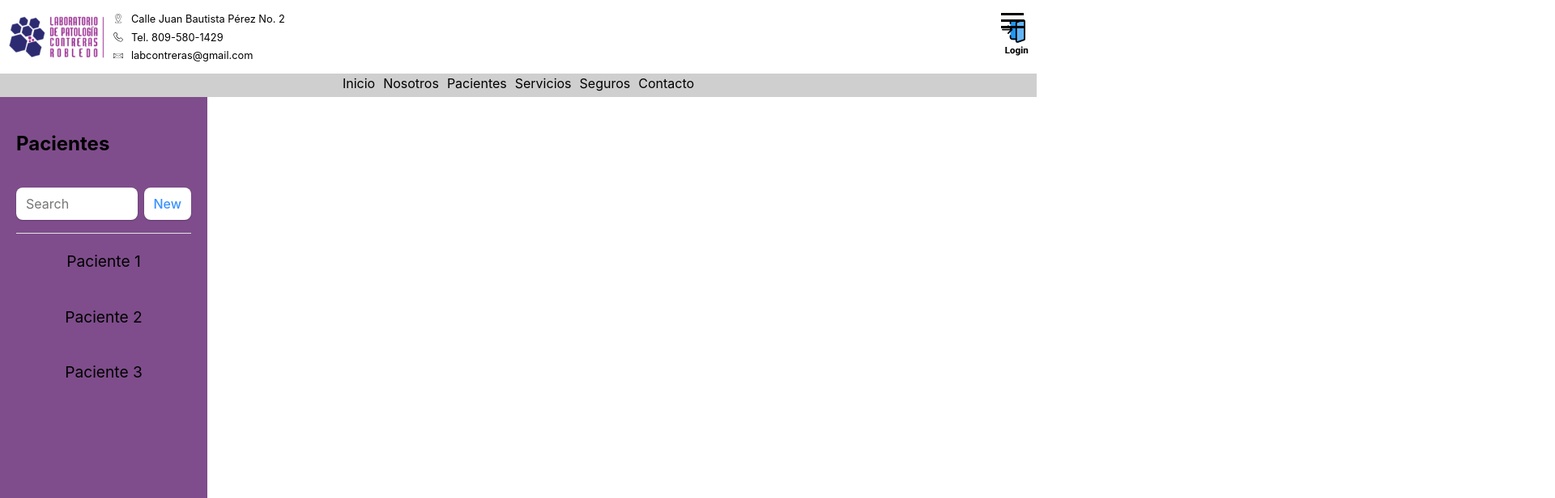
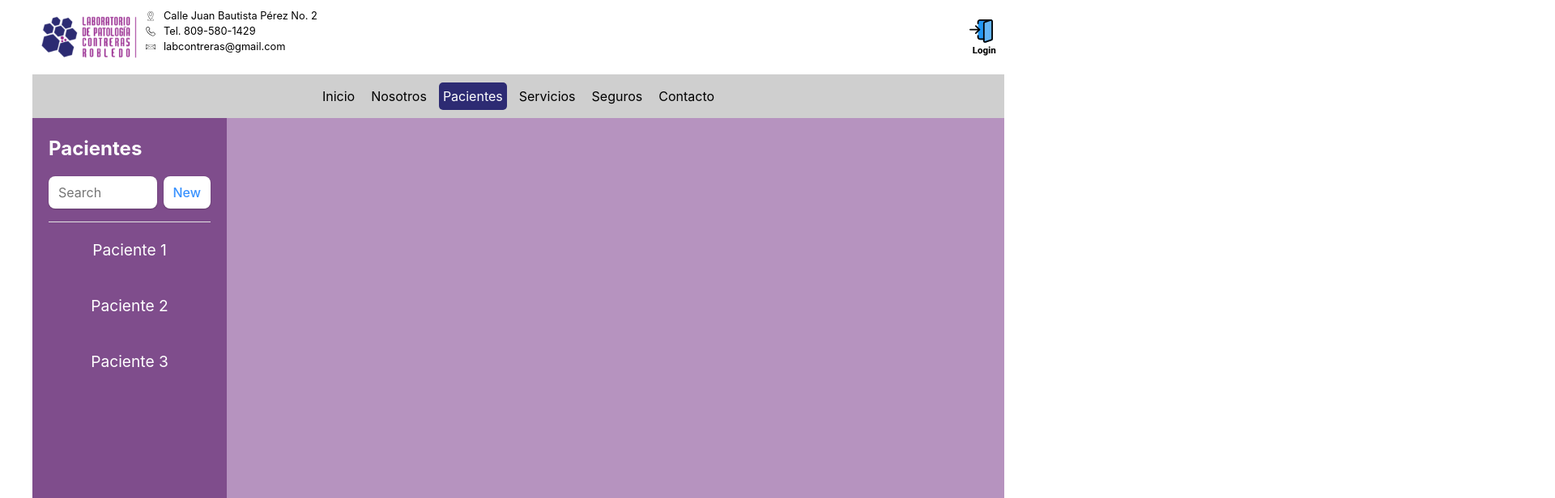
Before and after one commit to dvidalv/labcontreras-frontend, a React (Vite) app: page /pacientes in a window 1280 px wide. Shown: the top 616 px of the page at 81% size, 1920 px wide, since content can reach past the window. Built offline with nearby package versions, Linux system fonts and the light colour scheme.

Commit message:
Update UI and remove unused code

```diff
--- a/src/index.css
+++ b/src/index.css
@@ -20,6 +20,13 @@
   --color-shadow: rgba(0, 0, 0, 0.1);
   --color-shadow-dark: rgba(0, 0, 0, 0.2);
   --color-shadow-light: rgba(0, 0, 0, 0.05);
+
+
+}
+
+#root {
+max-width: 1200px;
+margin: 0 auto;
 }
 body {
   margin: 0;
@@ -33,8 +40,8 @@ body {
 
 .page__content {
   color: #fff;
-  max-width: 1200px;
-  margin: 0 auto;
+  max-width: 100%;
+  /* margin: 0 auto; */
 }
 
 ul, ol {
--- a/src/main.jsx
+++ b/src/main.jsx
@@ -3,6 +3,7 @@ import * as ReactDOM from 'react-dom/client';
 import { createBrowserRouter, RouterProvider } from 'react-router-dom';
 import './index.css';
 import App from './routes/App/App.jsx';
+import Main from './routes/Main/Main.jsx';
 import LayoutPacientes from './routes/LayoutPacientes/LayoutPacientes.jsx';
 import Paciente from './routes/LayoutPacientes/Paciente/Paciente.jsx';
 import NotFound from './routes/NotFound/NotFound.jsx';
@@ -12,8 +13,8 @@ const router = createBrowserRouter([
 	{
 		path: '/',
 		element: <App />,
-		errorElement: <NotFound />,
-	},
+		children: [
+			{ index: true, element: <Main /> },
 			{
 				path: 'pacientes/',
 				element: <LayoutPacientes />,
@@ -24,6 +25,19 @@ const router = createBrowserRouter([
 					},
 				],
 			},
+		],
+		errorElement: <NotFound />,
+	},
+	// {
+	// 	path: 'pacientes/',
+	// 	element: <LayoutPacientes />,
+	// 	children: [
+	// 		{
+	// 			path: ':id',
+	// 			element: <Paciente />,
+	// 		},
+	// 	],
+	// },
 ]);
 
 ReactDOM.createRoot(document.getElementById('root')).render(
--- a/src/routes/App/App.jsx
+++ b/src/routes/App/App.jsx
@@ -1,14 +1,13 @@
-import { useState, useEffect } from 'react';
+import { useEffect } from 'react';
 import '../../vendor/normalize.css';
 import './app.css';
 import Header from '../Header/Header';
-import Main from '../Main/Main';
+
 import Footer from '../Footer/Footer';
 import { useAppContext } from '../../contexts/MyContext';
-
+import { Outlet } from 'react-router-dom';
 
 function App() {
-
 	const { isMenuOpen, setIsMenuOpen } = useAppContext();
 	//get viewport width
 
@@ -17,7 +16,7 @@ function App() {
 	// 		let windowWidth = window.innerWidth; // Almacenar en una variable
 	// 		let vw = windowWidth * 0.01;
 	// 		document.documentElement.style.setProperty('--vw', `${vw}px`);
-	// 		setIsMenuOpen(windowWidth <= 768);
+	// 		setIsMenuOpen(windowWidth > 768);
 	// 	};
 	// 	window.addEventListener('resize', resizeListener);
 	// 	// Initial check
@@ -30,7 +29,7 @@ function App() {
 	return (
 		<div className="page__content">
 			<Header isMenuOpen={isMenuOpen} setIsMenuOpen={setIsMenuOpen} />
-			<Main />
+				<Outlet />
 			<Footer />
 		</div>
 	);
--- a/src/routes/Header/header.css
+++ b/src/routes/Header/header.css
@@ -1,13 +1,14 @@
 .header {
+	position: relative;
 	background-color: var(--color-white);
-	height: 70px;
+	min-height: 70px;
 	transition: all 0.5s;
 	-webkit-transition: all 0.5s;
 	-moz-transition: all 0.5s;
 	-ms-transition: all 0.5s;
 	-o-transition: all 0.5s;
-	display: flex;
-	flex-direction: column;
+	/* display: flex; */
+	/* flex-direction: column; */
 
 	&.open {
 		display: flex;
@@ -16,7 +17,6 @@
 	}
 
 	@media (min-width: 768px) {
-		height: 120px;
 		flex-direction: column;
 		justify-content: space-between;
 
@@ -132,17 +132,18 @@
 .otro-menu {
 	visibility: hidden;
 	position: absolute;
-	background-color: rgba(2, 2, 2, 0.877);
+	background-color: rgba(41, 41, 41, 0.877);
 	top: 0;
-	right: -100%;
-	transition: 1s;
-	width: 30%;
-	height: 45%;
-
-	&.open {
+	right: 0;
+	transition: .5s;
+	width: 0;
+	height: 0;
+	border-radius: 0 0 0 20px;
+	&.open
+{
 		visibility: visible;
 		width: 30%;
-		height: 45%;
+		height: 500px;
 		right: 0;
 		display: flex;
 		flex-direction: column;
@@ -150,7 +151,10 @@
 		align-items: center;
 
 		li a {
-			font-size: 1rem;
+			font-size: 1.3rem;
+		}
+		@media (min-width: 768px) {
+				display: none;
 		}
 	}
 }
@@ -209,4 +213,8 @@
 			transform: rotate(-45deg) translate(3px, -7px);
 		}
 	}
+
+	@media (min-width: 768px) {
+		display: none;
+	}
 }
--- a/src/routes/LayoutPacientes/LayoutPacientes.css
+++ b/src/routes/LayoutPacientes/LayoutPacientes.css
@@ -1,12 +1,18 @@
 .main {
+	background-color: var(--color-primary-light);
 	display: grid;
 	grid-template-columns: minmax(200px, 20%) minmax(200px, 80%);
 	height: 100vh;
+	/* margin-top: 20px; */
 }
 
 .sidebar {
 	background-color: var(--color-primary);
 	padding: 20px;
+
+	h2{
+		margin: 0;
+	}
 
 	ul {
 		list-style: none;
--- a/src/routes/LayoutPacientes/LayoutPacientes.jsx
+++ b/src/routes/LayoutPacientes/LayoutPacientes.jsx
@@ -18,7 +18,7 @@ function Root() {
 
 	return (
 		<>
-			<Header />
+			{/* <Header /> */}
 			<main className="main">
 				<aside className="sidebar">
 					<h2>Pacientes</h2>
--- a/src/routes/Navigation/Navbar.jsx
+++ b/src/routes/Navigation/Navbar.jsx
@@ -1,4 +1,4 @@
-import { Link } from 'react-router-dom';
+import { Link, NavLink } from 'react-router-dom';
 import './navbar.css';
 // eslint-disable-next-line react/prop-types
 function Navbar({ color, bgColor, isMenuOpen, display }) {
@@ -6,34 +6,34 @@ function Navbar({ color, bgColor, isMenuOpen, display }) {
 		<nav className={`navbar ${isMenuOpen ? 'open' : ''}`}  style={{ backgroundColor: bgColor }}>
 			<ul className={`navbar__menu ${display ? 'display' : ''}`} style={{ backgroundColor: bgColor }}>
 				<li className="navbar__item">
-					<Link to="/" className="navbar__link" style={{ color: color }}>
+					<NavLink to="/" className="navbar__link" style={{ color: color }}>
 						Inicio
-					</Link>
+					</NavLink>
 				</li>
 				<li className="navbar__item">
-					<Link to="/nosotros" className="navbar__link" style={{ color: color }}>
+					<NavLink to="/nosotros" className="navbar__link" style={{ color: color }}>
 						Nosotros
-					</Link>
+					</NavLink>
 				</li>
 				<li className="navbar__item">
-					<Link to="/pacientes" className="navbar__link" style={{ color: color }}>
+					<NavLink to="/pacientes" className="navbar__link" style={{ color: color }}>
 					Pacientes
-					</Link>
+					</NavLink>
 				</li>
 				<li className="navbar__item">
-					<Link to="/servicios" className="navbar__link" style={{ color: color }}>
+					<NavLink to="/servicios" className="navbar__link" style={{ color: color }}>
 						Servicios
-					</Link>
+					</NavLink>
 				</li>
 				<li className="navbar__item">
-					<Link to="/seguros" className="navbar__link" style={{ color: color }}>
+					<NavLink to="/seguros" className="navbar__link" style={{ color: color }}>
 						Seguros
-					</Link>
+					</NavLink>
 				</li>
 				<li className="navbar__item">
-					<Link to="/contacto" className="navbar__link" style={{ color: color }}>
+					<NavLink to="/contacto" className="navbar__link" style={{ color: color }}>
 						Contacto
-					</Link>
+					</NavLink>
 				</li>
 			</ul>
 		</nav>
--- a/src/routes/Navigation/navbar.css
+++ b/src/routes/Navigation/navbar.css
@@ -8,9 +8,35 @@
 		display: flex;
 		justify-content: center;
 		gap: 10px;
+		margin-top: 10px;
+
+		& ul {
+			padding: 10px;
+		}
 	}
 	&.open {
 		display: flex;
+	}
+
+	.navbar__link {
+		transition: all 0.5s;
+		display: flex;
+		justify-content: center;
+		align-items: center;
+		padding: 5px;
+		border-radius: 5px;
+		&:hover {
+			color: var(--color-info);
+			background-color: var(--color-gris);
+		}
+	}
+
+	.navbar__link.active {
+		color: var(--color-info);
+		background-color: var(--color-secondary);
+		color: var(--color-white);
+		padding: 5px;
+
 	}
 
 	a {
@@ -27,9 +53,7 @@
 		}
 	}
 
-	a:hover {
-		text-decoration: underline;
-	}
+
 }
 
 .footer .navbar {
@@ -64,7 +88,7 @@
 	display: flex;
 	justify-content: center;
 	align-items: center;
-	margin-bottom: 5px;
+	/* margin: 5px; */
 	gap: 10px;
 	background-color: var(--color-gris);
 
@@ -78,13 +102,9 @@
 	height: 100%;
 	gap: 30px;
 
-	& a[] {
-		font-size: 1.5rem;
-		color: 'red';
 
 		&:hover {
 			text-decoration: none;
 			color: var(--color-info);
 		}
 	}
-}
--- a/src/routes/NotFound/NotFound.jsx
+++ b/src/routes/NotFound/NotFound.jsx
@@ -11,7 +11,6 @@ function NotFound() {
 			<p>
 			<i>{error.statusText || error.message}</i>
 			</p>
-			<p>Page not found</p>
 			<Link to="/" className='notFound__link'>Go back to home</Link>
 		</div>
 	)
```
Lines whose indentation alone changed are shown as unchanged.
